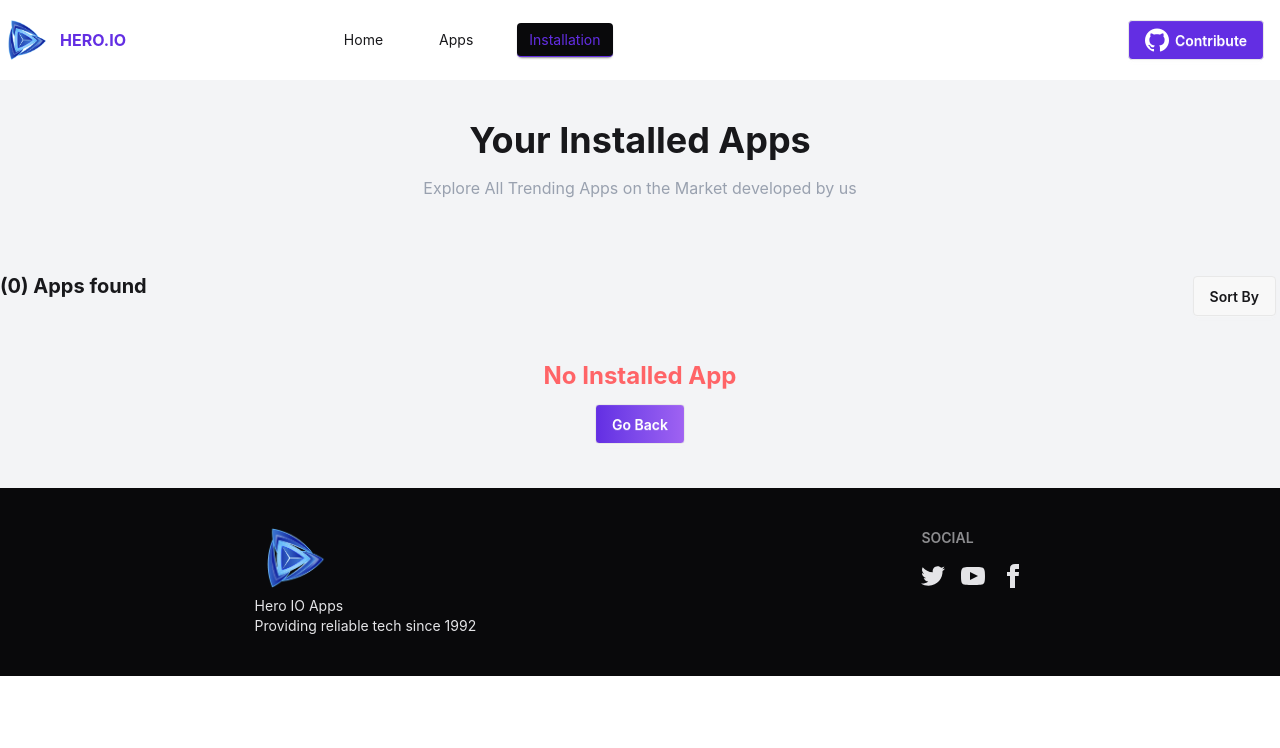
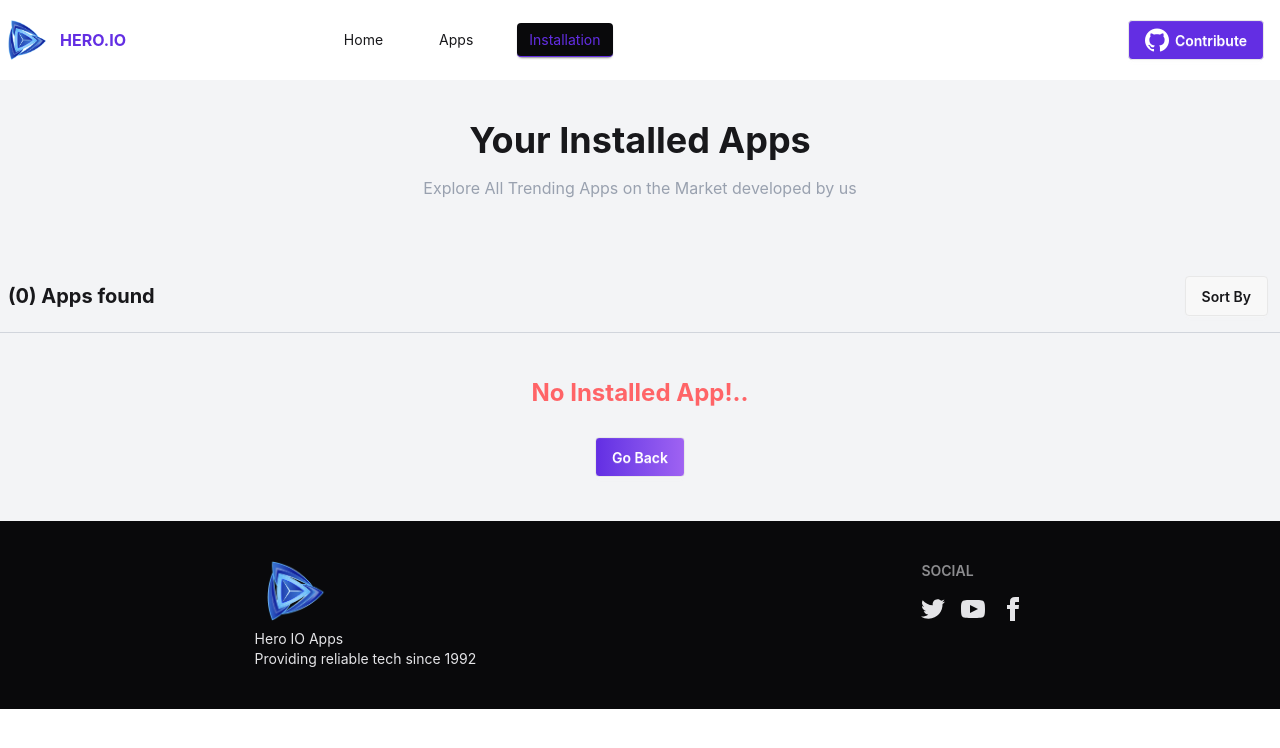
Before and after one commit to mdfahimpathan61/hero-io-app, a React (Vite) app: page /installation in a window 1280 px wide. Shown: the top 748 px of the page. Built offline with nearby package versions, Linux system fonts and the light colour scheme.

Commit message:
implement error boundary

```diff
--- a/src/Component/Pages/AppD.jsx
+++ b/src/Component/Pages/AppD.jsx
@@ -10,7 +10,7 @@ const AppD = ({ app }) => {
         <Link to={`/appdetails/${id}`}>
 
                 <div className='p-4 lg:max-w-80 mx-auto max-w-70 rounded-lg bg-white h-full flex flex-col '>
-                <img className='mx-auto ' src={image} alt="" />
+                <img className='mx-auto w-4/5 ' src={image} alt="" />
                 <p className='font-bold my-2 '>{title} : <span className='font-normal flex-1'>{description}</span></p>
                 <div className='mt-3 flex justify-between'>
                     <div className="badge badge-soft badge-success ">     <ArrowDownToLine className='max-h-4' /> {downloads / 1000000}M</div>
--- /dev/null
+++ b/src/Component/Pages/Error.jsx
@@ -0,0 +1,20 @@
+import React from 'react';
+import { Link } from 'react-router';
+
+const Error = () => {
+    return (
+        <div className='lg:max-w-360 mx-auto'>
+            <div className='text-center md:p-20 p-4'>
+                        <img className='mx-auto w-40 md:w-1/3' src="../../../resource/assets/error-404.png" alt="" />
+                        <h3 className='text-2xl md:text-4xl font-bold my-3'>OPPS!! Page NOT FOUND</h3>
+                        <p className='text-gray-400 mt-2'>The Page you are requesting is not found on our system.  please try another apps</p>
+                        <Link to={"/"}>
+                            <button   className='btn bg-linear-to-r from-[#632EE3] to-[#9F62F2] py-2 px-4 text-white mt-3'>Back to Home</button>
+                        </Link>
+                        </div>
+
+        </div>
+    );
+};
+
+export default Error;
--- a/src/Component/Pages/InstalledApps.jsx
+++ b/src/Component/Pages/InstalledApps.jsx
@@ -34,7 +34,7 @@ const InstalledApps = () => {
                     <h1 className='text-4xl font-bold mb-4'>Your Installed Apps</h1>
                     <p className='text-gray-400'>Explore All Trending Apps on the Market developed by us</p>
                 </div>
-                <div className='lg:max-w-340 mx-auto my-3 md:flex justify-between'>
+                <div className='lg:max-w-340 mx-auto my-3 px-2 items-center flex justify-between'>
                     <h3 className='text-xl font-bold mb-3 md:mb-0'>({installedApps.length}) Apps found</h3>
 
                     <div className="dropdown">
@@ -45,10 +45,11 @@ const InstalledApps = () => {
                         </ul>
                     </div>
                 </div>
+                <hr className='border-gray-300' />
                 <div className='lg:max-w-360 mx-auto pb-4'>
                     {installedApps.length == 0 ?
                         <div className='text-center py-7 '>
-                            <h1 className='text-red-400 text-2xl font-bold'>No Installed App</h1>
+                            <h1 className='text-red-400 text-2xl font-bold p-4'>No Installed App!.. </h1>
                             <Link to={"/apps"}>
                             <button   className='btn bg-linear-to-r from-[#632EE3] to-[#9F62F2] py-2 px-4 text-white mt-3'>Go Back</button>
                         </Link>
--- a/src/main.jsx
+++ b/src/main.jsx
@@ -8,6 +8,7 @@ import Home from './Component/Pages/Home.jsx'
 import Appdetails from './Component/Pages/Appdetails.jsx'
 import AllApps from './Component/Pages/AllApps.jsx'
 import InstalledApps from './Component/Pages/InstalledApps.jsx'
+import Error from './Component/Pages/Error.jsx'
 
 
 
@@ -35,8 +36,11 @@ const router = createBrowserRouter([
         path:"/installation",
         loader:()=> fetch('/appsData.json'),
         element:<InstalledApps></InstalledApps>
-      }
-    ]
+      },
+
+    ],
+     ErrorBoundary:Error
+
   }
 ])
 
```
